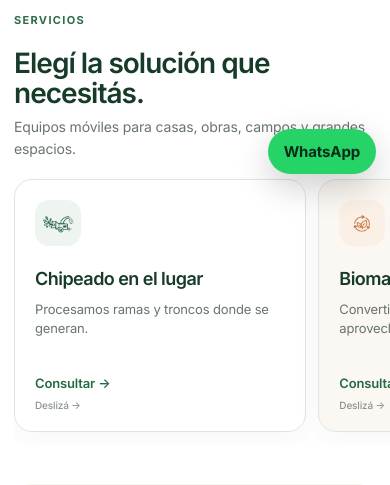
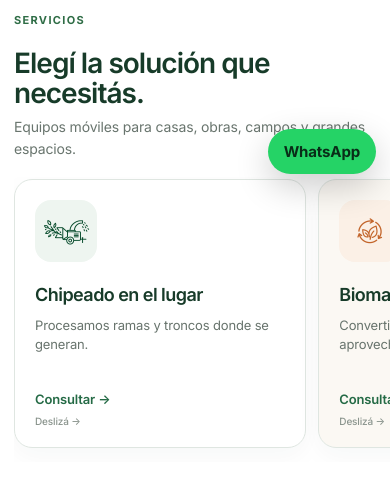
Before and after one commit to equantum-py/ecotritura, a Flask app: page / in a window 390 px wide. Shown: the part 656-1141 px from the top of the page. Run offline with Flask 3, Linux system fonts and the light colour scheme.

Commit message:
Aumentar tamaño visual de iconos de servicios

```diff
--- a/static/css/style.css
+++ b/static/css/style.css
@@ -483,3 +483,24 @@ main>section{width:100%}
  #servicios .service-icon{width:46px!important;height:46px!important;min-width:46px!important;min-height:46px!important;max-width:46px!important;max-height:46px!important;flex-basis:46px!important;margin-bottom:22px!important}
  #servicios .service-icon img{width:32px!important;height:32px!important;min-width:32px!important;min-height:32px!important;max-width:32px!important;max-height:32px!important}
 }
+
+/* Ajuste visual: iconos de servicios más protagonistas */
+#servicios .service-icon{
+ width:72px!important;height:72px!important;min-width:72px!important;min-height:72px!important;
+ max-width:72px!important;max-height:72px!important;flex-basis:72px!important;
+ padding:8px!important;margin-bottom:30px!important;border-radius:16px!important;
+}
+#servicios .service-icon img{
+ width:56px!important;height:56px!important;min-width:56px!important;min-height:56px!important;
+ max-width:56px!important;max-height:56px!important;
+}
+@media(max-width:720px){
+ #servicios .service-icon{
+  width:62px!important;height:62px!important;min-width:62px!important;min-height:62px!important;
+  max-width:62px!important;max-height:62px!important;flex-basis:62px!important;padding:7px!important;margin-bottom:22px!important;
+ }
+ #servicios .service-icon img{
+  width:48px!important;height:48px!important;min-width:48px!important;min-height:48px!important;
+  max-width:48px!important;max-height:48px!important;
+ }
+}
```
